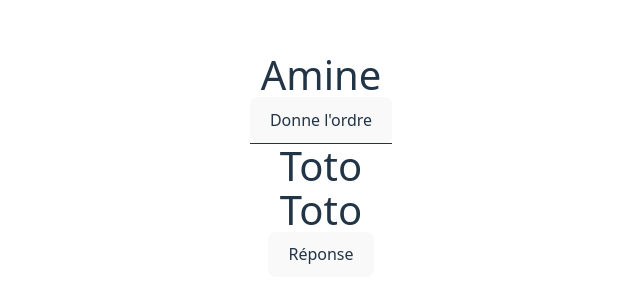
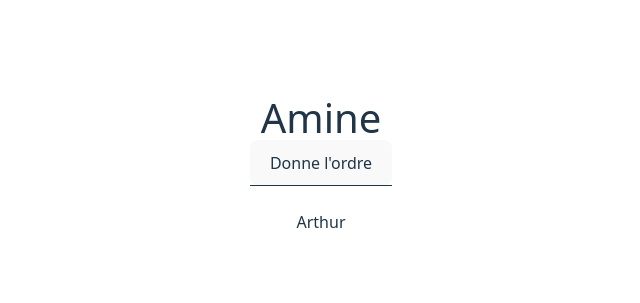
Before and after one commit to amineshwarz/react-exo, a React (Vite) app: page / in a window 1280 px wide. Shown: the part 235-538 px from the top of the page, without its empty margins (319-959 px from the left). Built offline with nearby package versions, Linux system fonts and the light colour scheme.

Commit message:
mama et toto

```diff
--- a/src/components/Amine.jsx
+++ b/src/components/Amine.jsx
@@ -26,10 +26,17 @@ class Amine extends Component {
                 <h1>Amine</h1>
                 <button onClick={this.ordrePapa}>Donne l'ordre</button>
                 <p>{this.state.messageAmine}</p>
-                <hr />
-                <Arthur name="Toto" letState={this.state} />
-                <Arthur name="Toto" letState={this.state} reponseArthur={this.reponseToto} />
-                <button onClick={this.reponseArthur} disabled={this.state.messageAmine === null ? true : false}>Réponse</button>
+                <hr /><br></br>
+
+
+
+
+                <Arthur name="Arthur"
+                        leState={this.state}
+                        reponseArthur={this.reponseArthur}
+                />
+
+
 
             </div>
         )
--- a/src/components/Arthur.jsx
+++ b/src/components/Arthur.jsx
@@ -1,14 +1,29 @@
-import React, {Component} from 'react'
+import React from 'react'
 
-const Arthur = (props) => {
-    props.letState.messageAmine !== null ? (<button> Réponse </button>) : (<button disabled> Réponse </button>)
-    const btnReponseArthur = props.letState.messageAmine
+const Arthur = props => {
+    const btnReponseArthur = props.leState.messageArthur
+    // props.leState.messageAmine !== null ? (<button onClick={props.reponseArthur}> Réponse </button>) : (<button disabled> Réponse </button>)
+
+    console.log(props);
     return (
         <div>
-            <h1>{props.name}</h1>
-            {btnReponseArthur}
-            <p>{props.letState.messageArthur}</p>
+
+            <h2>{props.name}</h2>
+
+             {btnReponseArthur}
+            <p> {props.leState.messageAmine !== null ? (
+                <button onClick={props.reponseArthur}> Réponse </button>) : (<button hidden> Réponse </button>)}
+            </p>
         </div>
+    //     <div>
+    //     <h2>{props.name}</h2>
+    //     {props.leState.messageAmine !== null ? (
+    //         <button onClick={props.reponseArthur}>Réponse</button>
+    //     ) : (
+    //         <button disabled>Réponse</button>
+    //     )}
+    //     <p>{props.leState.messageArthur}</p>
+    // </div>
     )
 }
 export default Arthur
```
